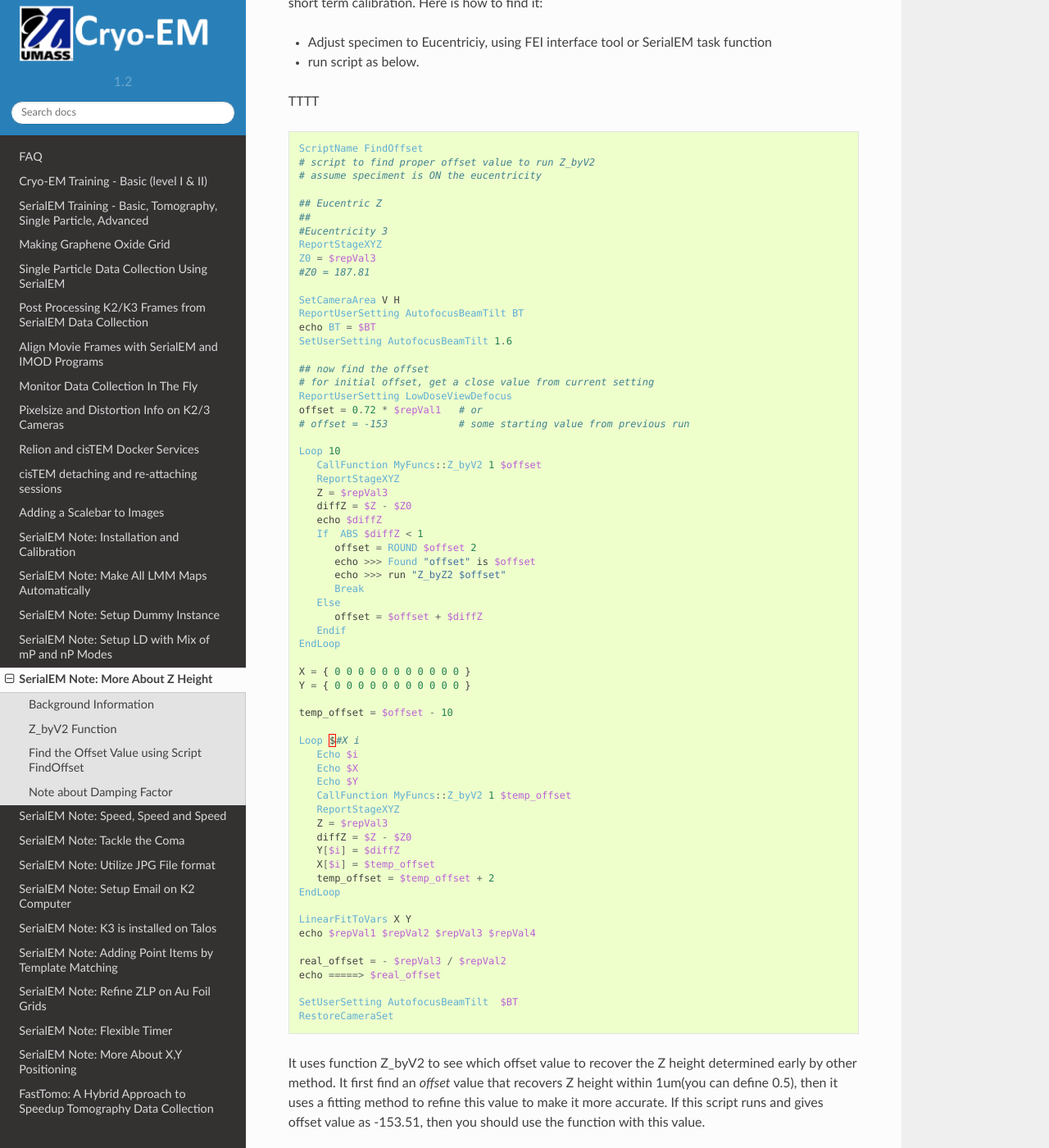
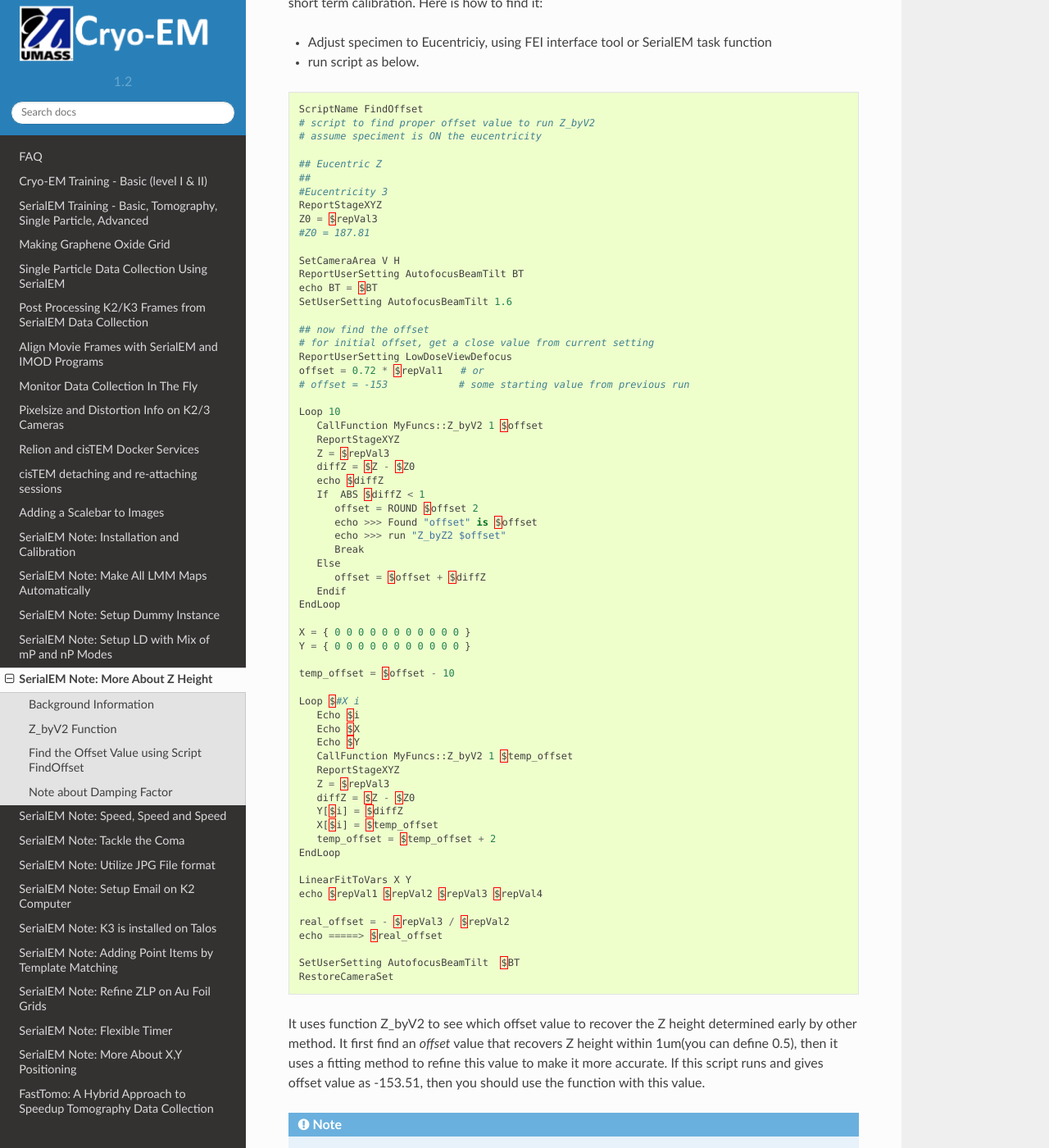
Before and after one commit to xuchen66/sphinx-emdocs, a Sphinx documentation site: the page built from source/serialEM-note-more-about-z-height.rst, in a window 1280 px wide and 1400 px high, scrolled down 2499 px. Shown: the whole window at 82% size. Built offline with Sphinx 7.4.7 and the Read the Docs theme 2.0.0, drawn with Linux system fonts in a browser that asks for light colours; pages that are not in the unit, such as notebooks, are missing from menus.

Commit message:
Update serialEM-note-more-about-z-height.rst

```diff
--- a/source/serialEM-note-more-about-z-height.rst
+++ b/source/serialEM-note-more-about-z-height.rst
@@ -117,9 +117,7 @@
 - Adjust specimen to Eucentriciy, using FEI interface tool or SerialEM task function
 - run script as below.
 
-TTTT
-
-.. code-block:: ruby
+.. code-block:: python
 
    ScriptName FindOffset
    # script to find proper offset value to run Z_byV2
```
